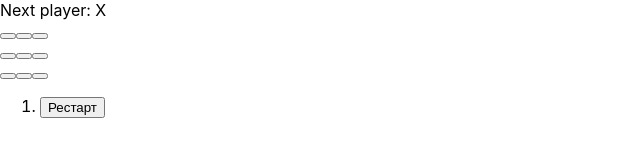
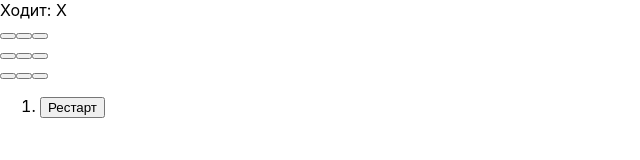
Before and after one commit to CyberJaba/my-react-app, a React (Create React App) app: page / in a window 1280 px wide. Shown: the top 160 px of the page, without its empty margins (0-640 px from the left). Built offline with nearby package versions, Linux system fonts and the light colour scheme.

Commit message:
added little changes

```diff
--- a/src/App.js
+++ b/src/App.js
@@ -25,9 +25,9 @@ function Board({ xIsNext, squares, onPlay }) {
   const winner = calculateWinner(squares);
   let status;
   if (winner) {
-    status = 'Winner: ' + winner;
+    status = 'Победитель: ' + winner;
   } else {
-    status = 'Next player: ' + (xIsNext ? 'X' : 'O');
+    status = 'Ходит: ' + (xIsNext ? 'X' : 'O');
   }
 
   return (
```
